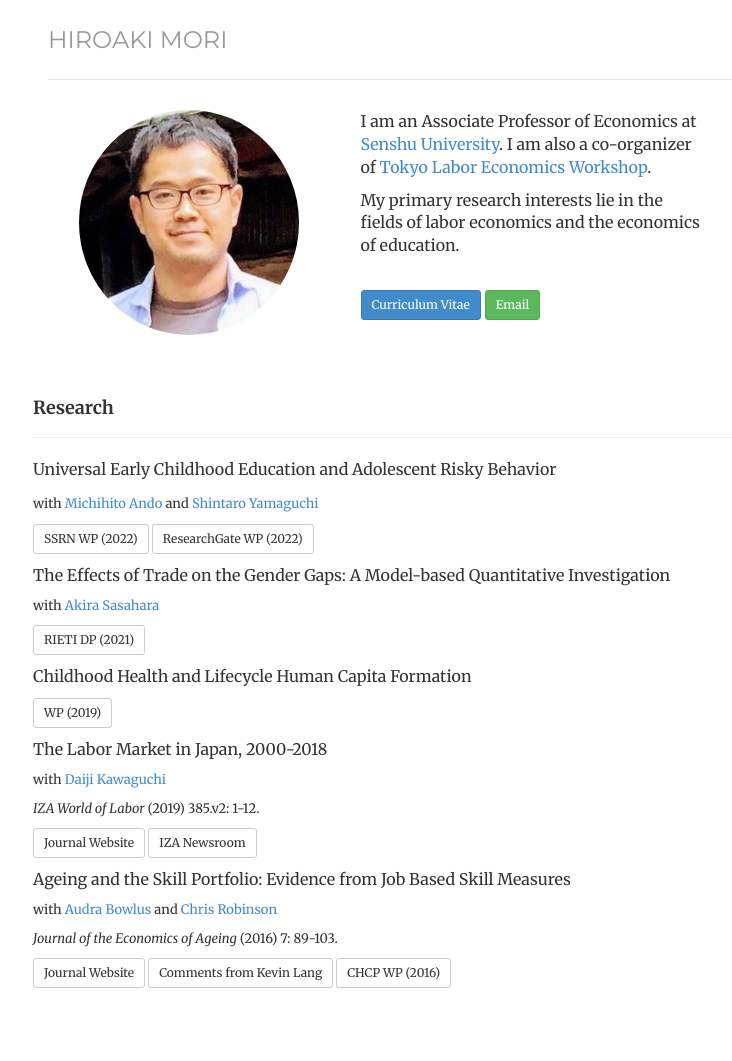
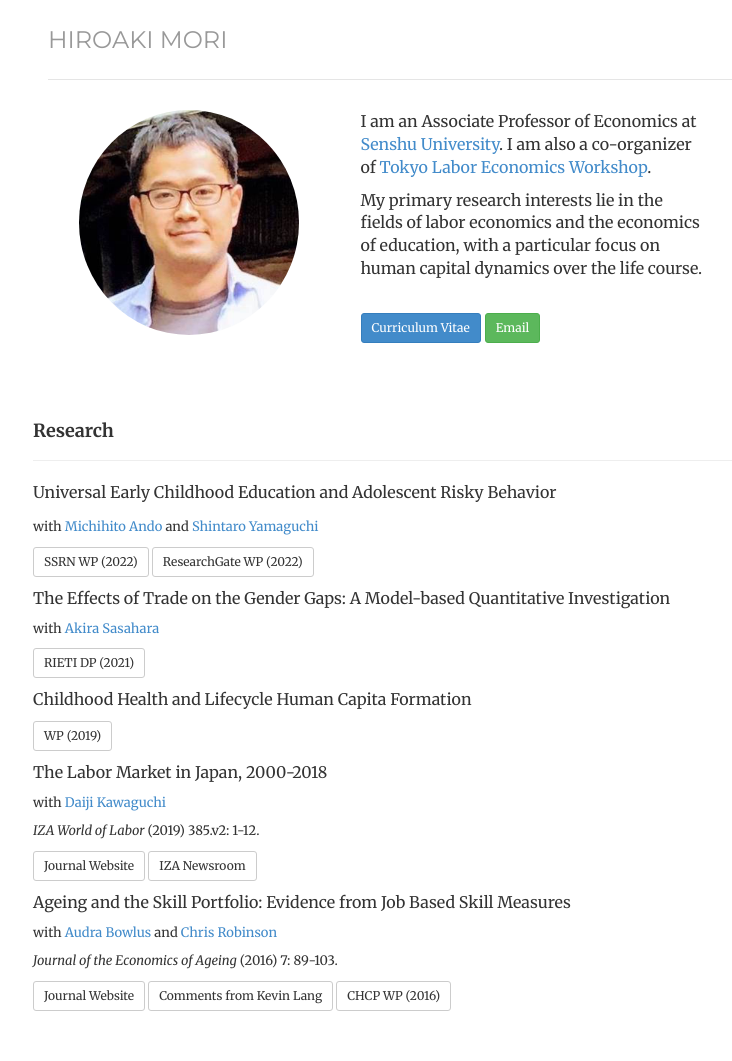
Before and after one commit to morihiroaki/morihiroaki.github.io, a Jekyll site: the page built from index.html, in a window 1280 px wide. Shown: the whole page, without its empty margins (232-964 px from the left). Built offline with Jekyll 4.4.1, drawn with Linux system fonts in a browser that asks for light colours; before the commit the page ends 1038 px from its top, so only the background shows below that.

Commit message:
Update index.html

```diff
--- a/index.html
+++ b/index.html
@@ -20,7 +20,7 @@
  <a href="https://www.senshu-u.ac.jp/english/learn/economics/" target="_blank" title="Link">Senshu University</a>.
  I am also a co-organizer of <a href="https://sites.google.com/site/tokyolaborwkshp/home" target="_blank" title="Link">Tokyo Labor Economics Workshop</a>.
 </p>
-<p> My primary research interests lie in the fields of labor economics and the economics of education. </p>
+<p> My primary research interests lie in the fields of labor economics and the economics of education, with a particular focus on human capital dynamics over the life course. </p>
 <br/>
 <p><a href="/files/cv_mori_new.pdf" target="_blank" class="btn btn-primary btn-sm" role="button">Curriculum Vitae</a>
 <a href="mailto:h.mori@isc.senshu-u.ac.jp" class="btn btn-success btn-sm" role="button">Email</a></p>
```
